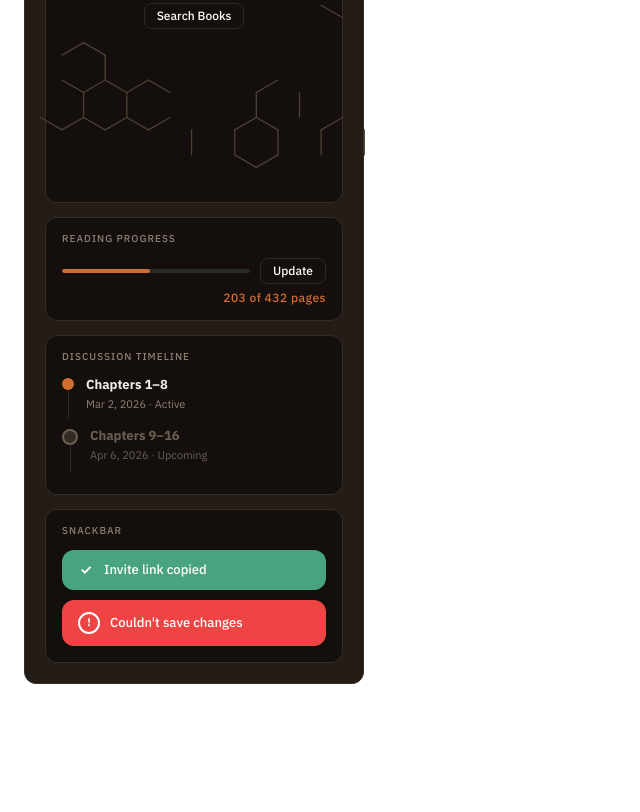
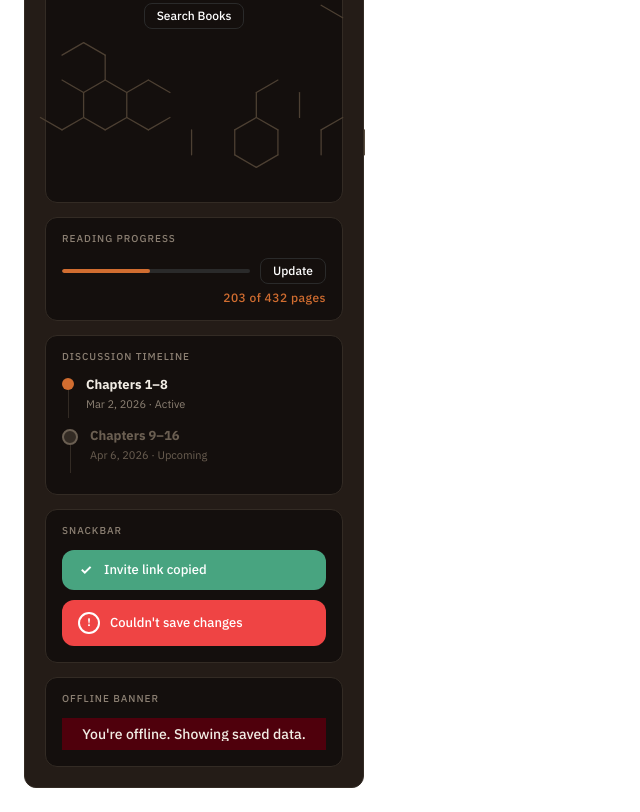
Before and after one commit to kluvs-app/design-system, a plain HTML site: page preview/components-states.html in a window 1280 px wide. Shown: the part 678-1490 px from the top of the page, without its empty margins (0-640 px from the left). Before the commit the page ends 1386 px from the top, so only its background shows below. Drawn offline with nearby package versions, Linux system fonts and the light colour scheme.

Commit message:
feat(states): add offline banner and wine status token
Adds color.status.wine (#4F000C) and on-wine, the offline/onOffline roles, a
section 6 Offline Banner spec in docs/states.md, a preview card, and an
Unreleased changelog entry.

Co-Authored-By: Claude Sonnet 5.5 <noreply@anthropic.com>

```diff
--- a/colors_and_type.css
+++ b/colors_and_type.css
@@ -77,6 +77,8 @@
   --kluvs-danger:        #EF4444;
   --kluvs-danger-hover:  #DC2626;
   --kluvs-success:       #48A480;      /* alias of secondary */
+  --kluvs-wine:          #4F000C;      /* offline banner fill — deep wine; same on dark and light. A state, not an error: do not use for danger */
+  --kluvs-on-wine:       #F2EDE5;      /* text on wine — cream, 13.5:1. Fixed cream on both themes (does not invert like warm-fg-primary) */
   --kluvs-primary-subtle:       rgba(209, 109, 48, 0.08);  /* copper tinted fill — advisory warning boxes */
   --kluvs-primary-border-soft:  rgba(209, 109, 48, 0.25);  /* copper soft border */
   --kluvs-danger-subtle:        rgba(239,  68, 68, 0.08);  /* danger tinted fill — destructive warning boxes */
--- a/preview/components-states.html
+++ b/preview/components-states.html
@@ -102,6 +102,12 @@ html, body { margin: 0; padding: 0; background: transparent; font-family: var(--
           <span style="color:#fff;font:500 13px/1.2 var(--kluvs-font-sans);white-space:nowrap;overflow:hidden;text-overflow:ellipsis">Couldn't save changes</span>
         </div>
       </div>
+      <div class="state-box" style="display:flex;flex-direction:column;gap:10px;padding:16px">
+        <div class="t-sub" style="font:500 10px/1 var(--kluvs-font-sans);text-transform:uppercase;letter-spacing:0.1em;margin-bottom:4px">Offline Banner</div>
+        <div style="display:flex;align-items:center;justify-content:center;height:32px;background:var(--kluvs-wine);border-radius:0">
+          <span style="color:var(--kluvs-on-wine);font:500 14px/1 var(--kluvs-font-sans);white-space:nowrap;overflow:hidden;text-overflow:ellipsis">You're offline. Showing saved data.</span>
+        </div>
+      </div>
     </div>
 
 </div></body></html>
```
Also changed, not shown: tokens.json (+8 -0 lines), 3 other files.
